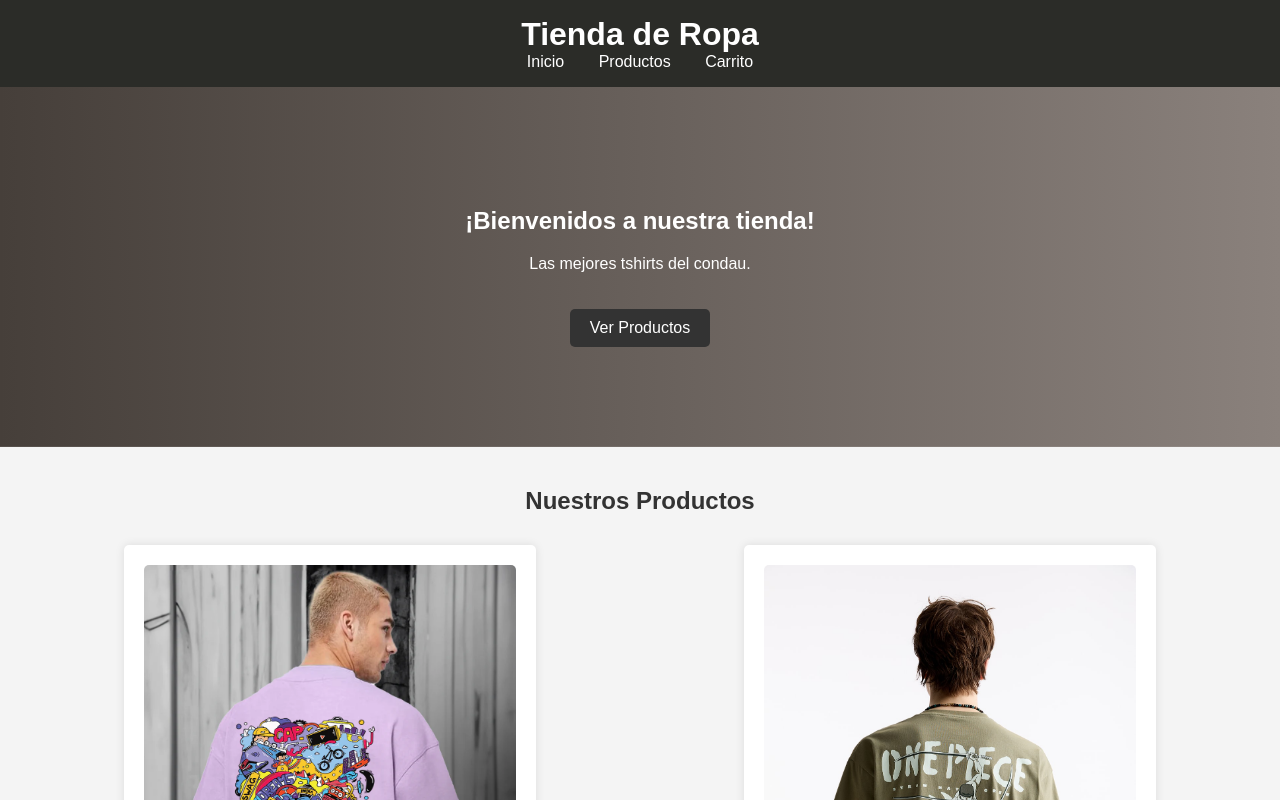
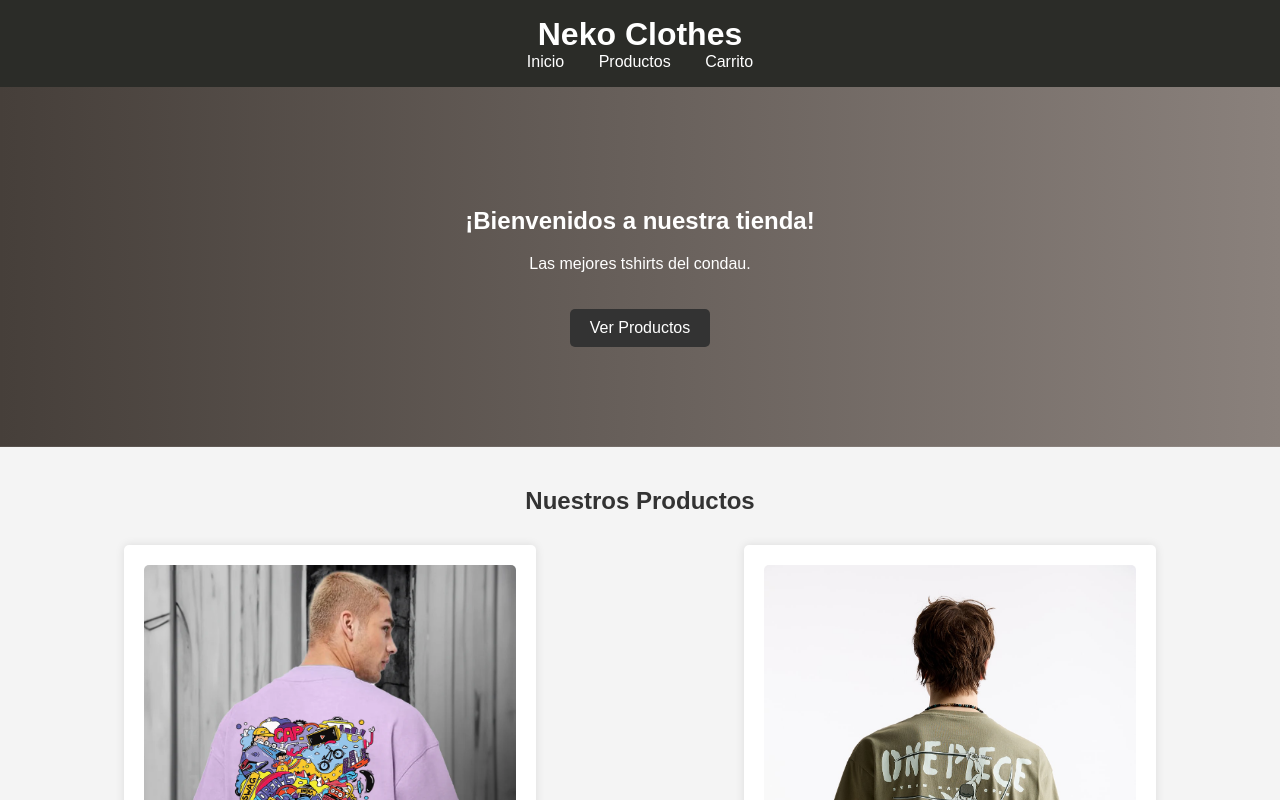
Before and after one commit to Fuentes-J/pagashly, a plain HTML site: page index.html in a window 1280 px wide. Shown: the top 800 px of the page. Drawn offline with Linux system fonts and the light colour scheme.

Commit message:
Update index.html

```diff
--- a/index.html
+++ b/index.html
@@ -3,12 +3,13 @@
 <head>
     <meta charset="UTF-8">
     <meta name="viewport" content="width=device-width, initial-scale=1.0">
-    <title>Tienda de Ropa</title>
+    <link rel="icon" type="image/svg+xml" href="logo.png" />
+    <title>Neko Clothes</title>
     <link rel="stylesheet" href="estilo.css">
 </head>
 <body>
     <header>
-        <h1>Tienda de Ropa</h1>
+        <h1>Neko Clothes</h1>
         <nav>
             <ul>
                 <li><a href="#home">Inicio</a></li>
```
